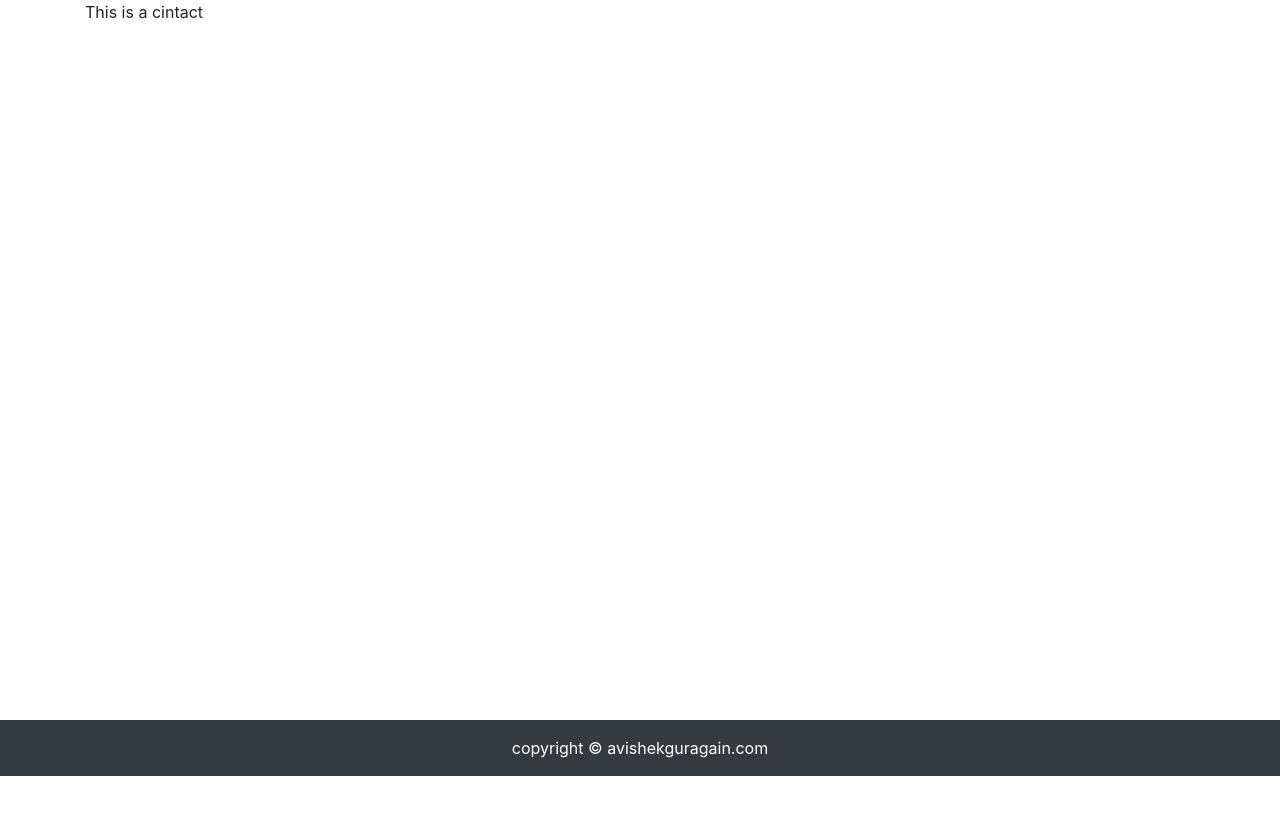
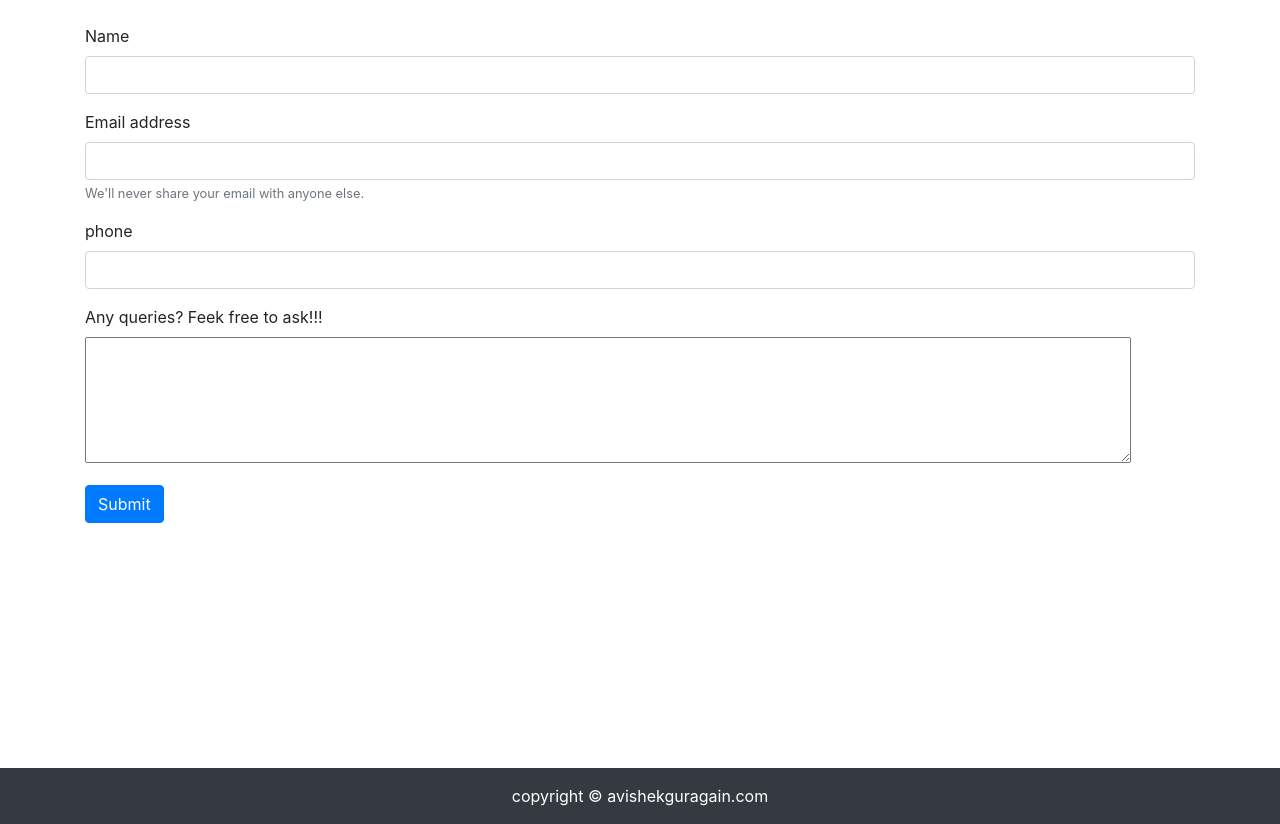
Before and after one commit to Avishek-45/MyBlog_Website_django, a Django app: page /contact/ in a window 1280 px wide. Shown: the part 56-880 px from the top of the page. Before the commit the page ends 832 px from the top, so only its background shows below. Run offline with Django 3.2, Linux system fonts and the light colour scheme; some libraries are stand-ins or nearby versions.

Commit message:
added contacts

```diff
--- a/Blog/admin.py
+++ b/Blog/admin.py
@@ -1,5 +1,5 @@
 from django.contrib import admin
-from .models import Blog
+from .models import Blog,contact
 # Register your models here.
 
 # class BlogAdmin(admin.ModelAdmin):
@@ -11,3 +11,4 @@ from .models import Blog
 #         js=("js/Blog.js",)
 
 admin.site.register(Blog)
+admin.site.register(contact)
--- a/Blog/templates/Blog/contact.html
+++ b/Blog/templates/Blog/contact.html
@@ -10,5 +10,29 @@
 </style>
 {% endblock css %}
 {{% block body %}
-<div class="container"> This is a cintact</div>
+<div class="container my-4">
+      <form method="POST" action="/contact/">
+            {% csrf_token %}
+            <div class="form-group">
+              <label for="name">Name</label>
+              <input type="text" class="form-control" id="name" name="name" aria-describedby="namehelp">
+            </div>
+            <div class="form-group">
+                  <label for="email">Email address</label>
+                  <input type="email" class="form-control" id="email" name="email" aria-describedby="emailHelp">
+                  <small id="emailHelp" class="form-text text-muted"> We'll never share your email with anyone else. </small>
+                </div>
+            <div class="form-group">
+              <label for="phone">phone</label>
+              <input type="phone" class="form-control" name="phone" id="phone">
+            </div>
+            <div class="form-group">
+                  <label for="content">Any queries? Feek free to ask!!!</label><br>
+                  <textarea name="content" id="content" name="content" cols="100" rows="5"></textarea>
+                </div>
+
+            <button type="submit" class="btn btn-primary">Submit</button>
+          </form>
+
+</div>
 {% endblock body %}}
--- a/Blog/url.py
+++ b/Blog/url.py
@@ -6,7 +6,7 @@ urlpatterns = [
     path('', views.home, name='home'),
     path('blog/', views.blog, name='blog'),
     path('search/', views.search, name='search'),
-    path('contact/', views.contact, name='contact'),
+    path('contact/', views.CONTACT, name='CONTACT'),
     path('blogpost/<str:slug>', views.blogpost, name='blogpost'),
 
 
--- a/Blog/views.py
+++ b/Blog/views.py
@@ -1,5 +1,5 @@
 from django.shortcuts import render,HttpResponse
-from .models import Blog
+from .models import Blog,contact
 from django.contrib import messages
 
 
@@ -18,7 +18,17 @@ def blogpost(request ,slug):
     return render(request,'Blog/blogpost.html',{'blog':blog})
 
 
-def contact(request):
+def CONTACT(request):
+    if  request.method=='POST':
+        name=request.POST['name']
+        phone=request.POST['phone']
+        email=request.POST['email']
+        content=request.POST['content']
+        cont=contact(name=name,phone=phone,email=email,content=content)
+        cont.save()
+        print(name,  phone, email, content)
+
+
     return render(request,'Blog/contact.html')
 
 def search(request):
```
Also changed, not shown: Blog/models.py (+11 -0 lines), Blog/migrations/0006_contact.py (added), Blog/migrations/0007_contact_content.py (added), Blog/migrations/0008_auto_20200820_0733.py (added), db.sqlite3.
